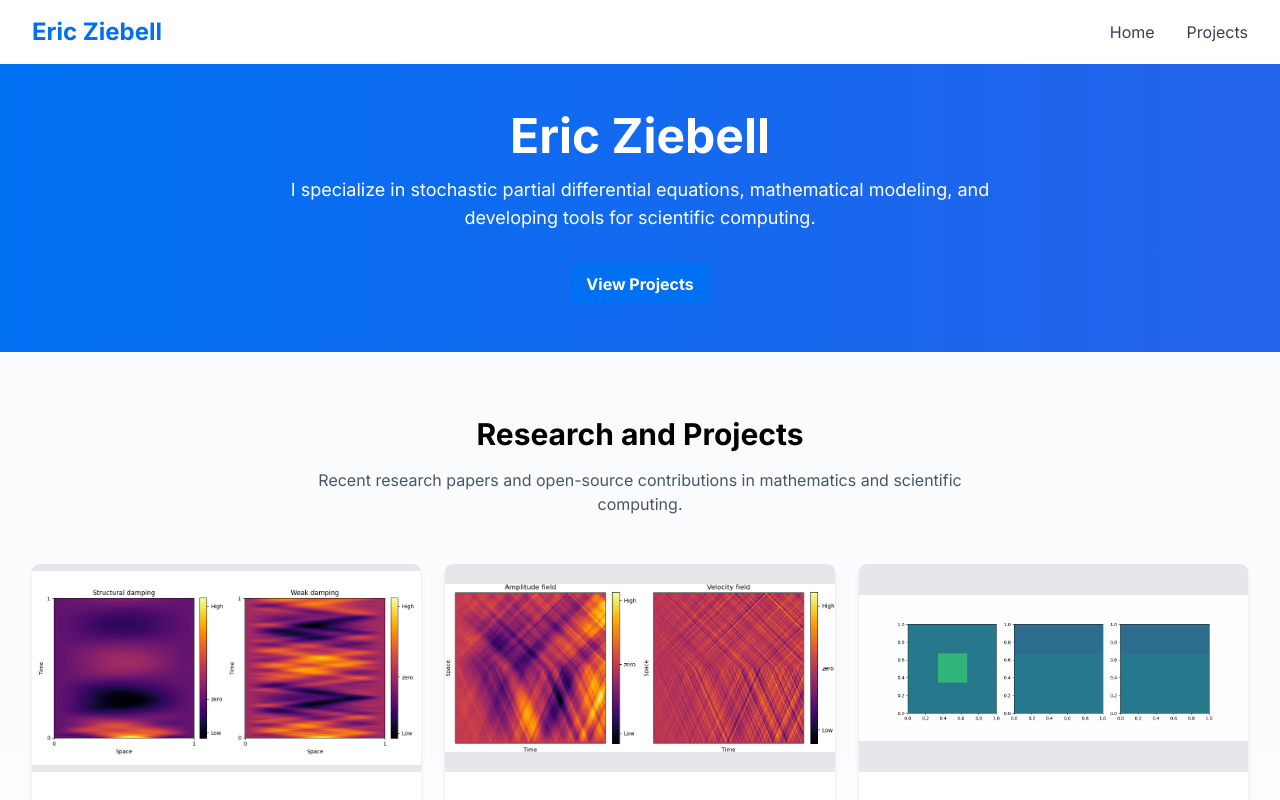
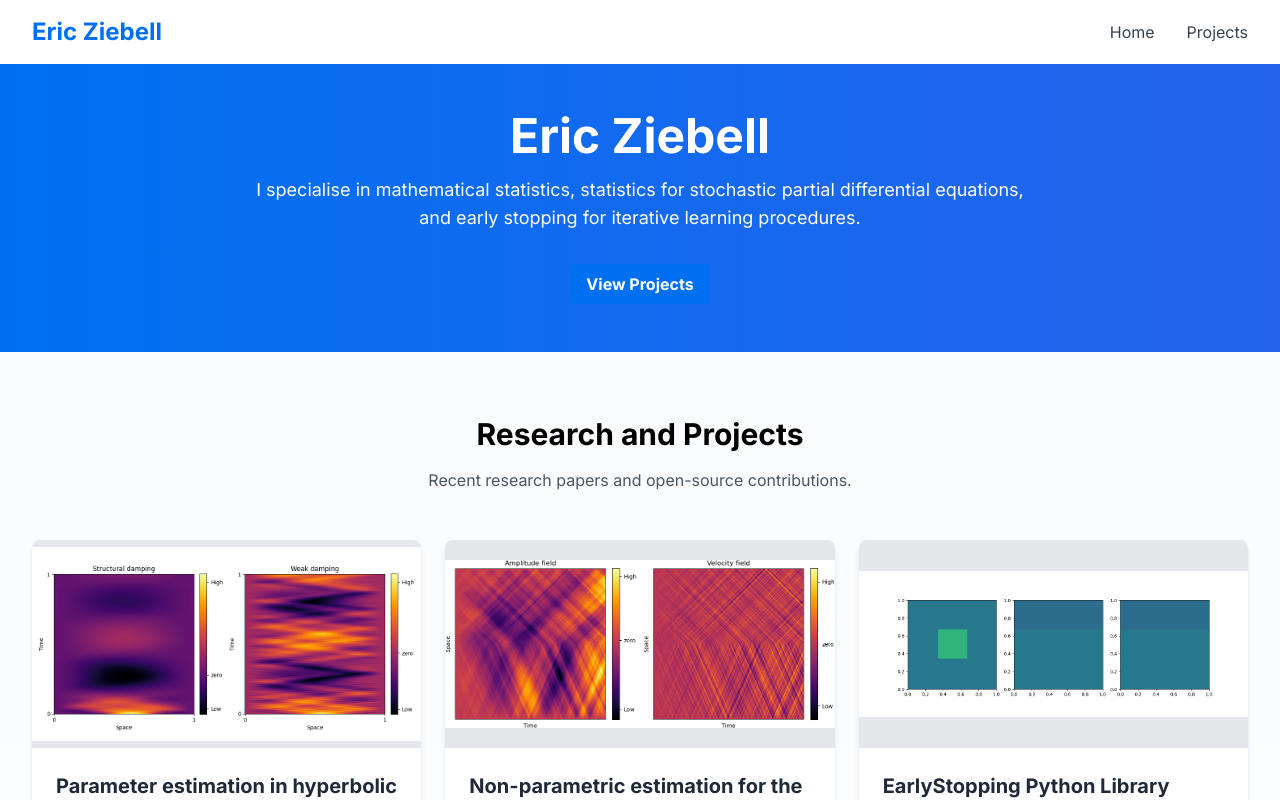
Before and after one commit to ziebelle/ziebelle.github.io, a Next.js app: page / in a window 1280 px wide. Shown: the top 800 px of the page. Built offline with nearby package versions, Linux system fonts and the light colour scheme.

Commit message:
Update text

```diff
--- a/app/page.tsx
+++ b/app/page.tsx
@@ -18,7 +18,7 @@ export default function Home() {
                                 Eric Ziebell
                             </h1>
                             <p className="text-lg mb-8 max-w-3xl mx-auto">
-                                I specialize in stochastic partial differential equations, mathematical modeling, and developing tools for scientific computing.
+                                I specialise in mathematical statistics, statistics for stochastic partial differential equations, and early stopping for iterative learning procedures.
                             </p>
                             <div className="flex space-x-4 justify-center">
                                 <Link href="/projects" className="btn-primary">
@@ -36,7 +36,7 @@ export default function Home() {
                     <div className="text-center mb-12">
                         <h2 className="text-3xl font-bold mb-4">Research and Projects</h2>
                         <p className="text-gray-600 dark:text-gray-400 max-w-2xl mx-auto">
-                            Recent research papers and open-source contributions in mathematics and scientific computing.
+                            Recent research papers and open-source contributions.
                         </p>
                     </div>
 
```
